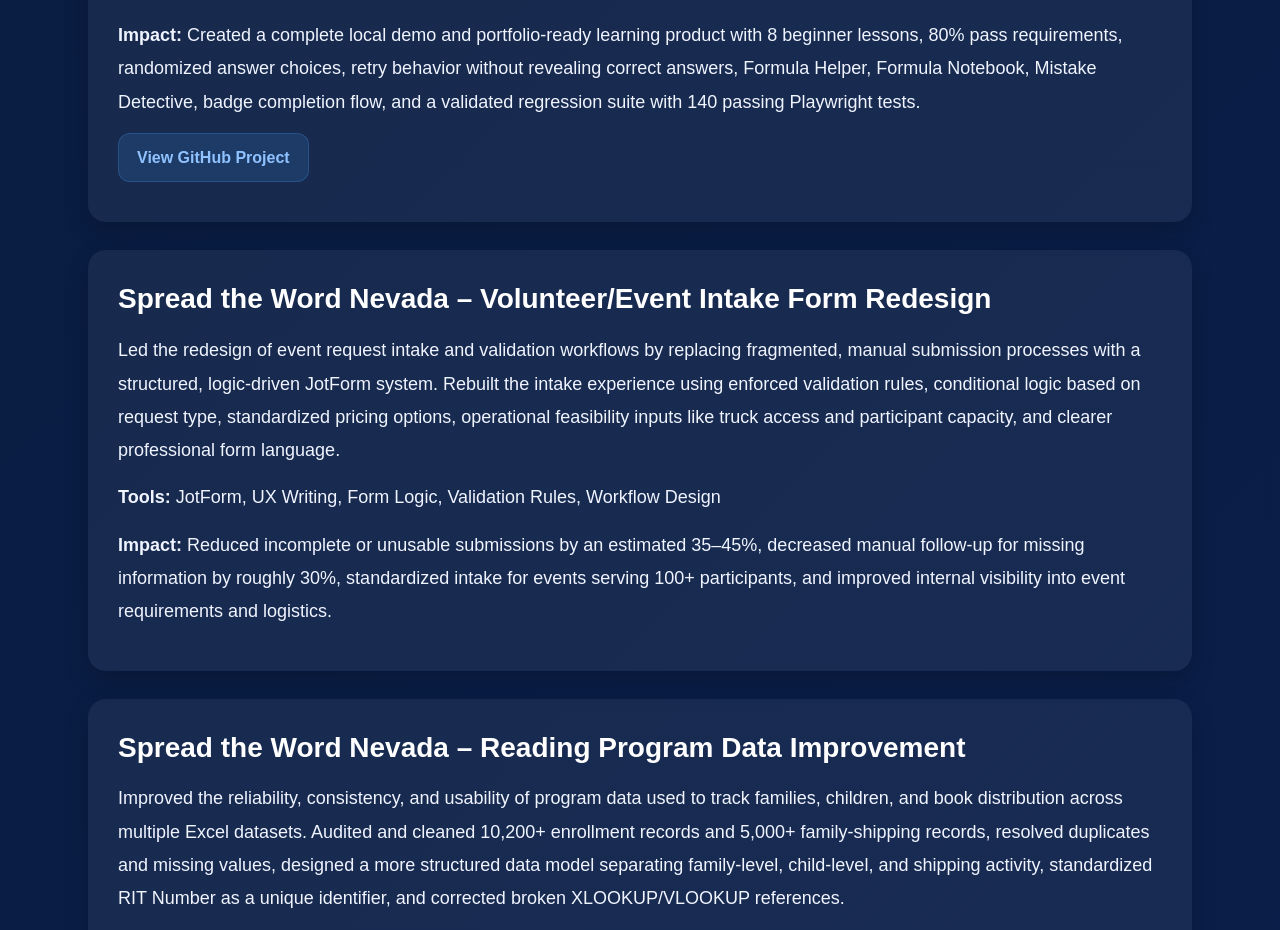
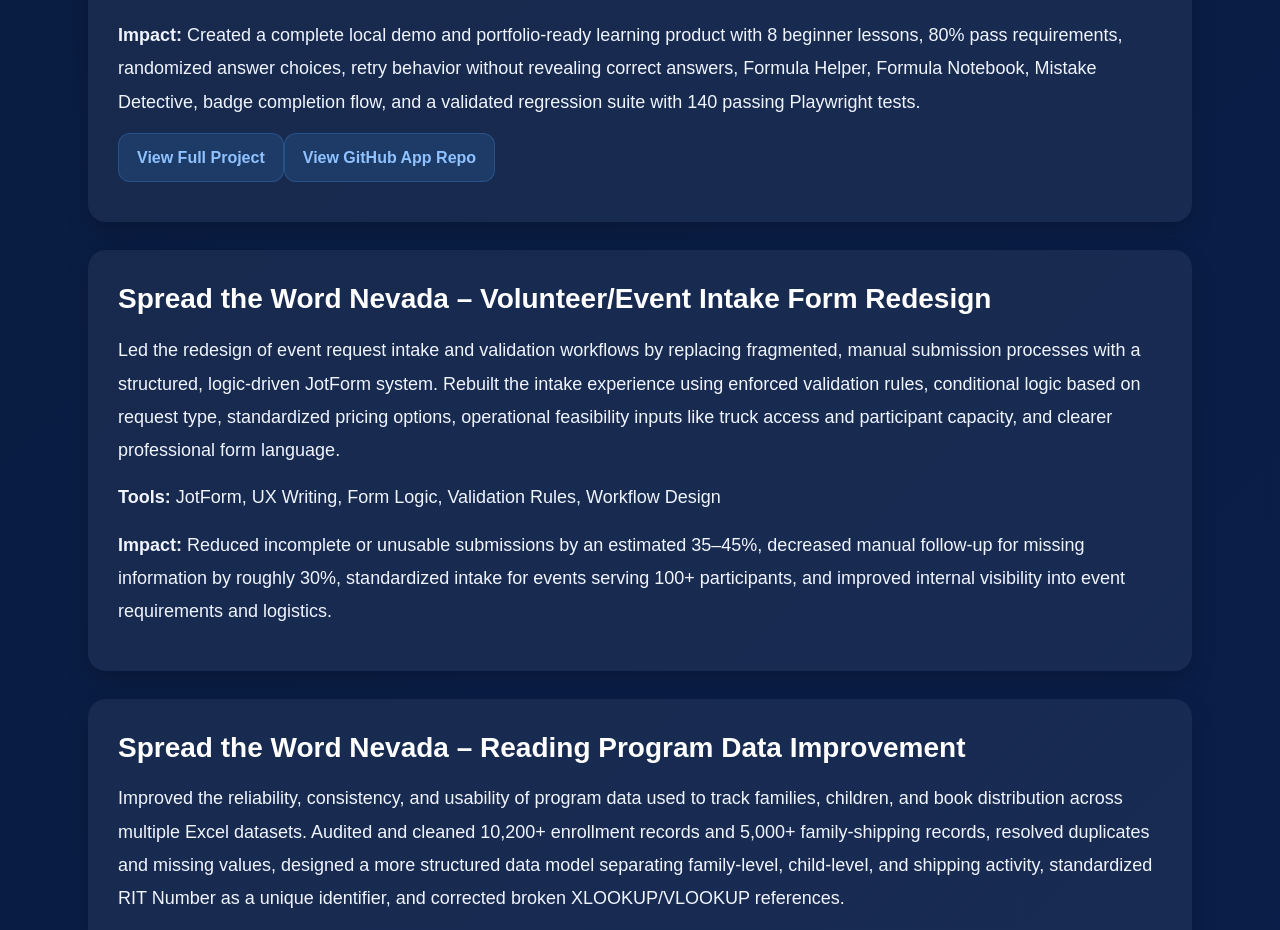
Before and after one commit to tamrat-dev-source/my-portfolio, a React (Vite) app: page / in a window 1280 px wide. Shown: the part 2882-3812 px from the top of the page. Built offline with nearby package versions, Linux system fonts and the light colour scheme.

Commit message:
Add Daxios portfolio case study

```diff
--- a/src/App.jsx
+++ b/src/App.jsx
@@ -168,12 +168,21 @@
           </p>
           <div className="project-links">
             <a
+              href="https://github.com/tamrat-dev-source/my-portfolio/blob/main/src/projects/daxios-gamified-dax-learning-app/README.md"
+              target="_blank"
+              rel="noopener noreferrer"
+              className="project-link"
+            >
+              View Full Project
+            </a>
+
+            <a
               href="https://github.com/tamrat-dev-source/Daxios"
               target="_blank"
               rel="noopener noreferrer"
               className="project-link"
             >
-              View GitHub Project
+              View GitHub App Repo
             </a>
           </div>
         </div>
```
Also changed, not shown: src/projects/daxios-gamified-dax-learning-app/README.md (added).
